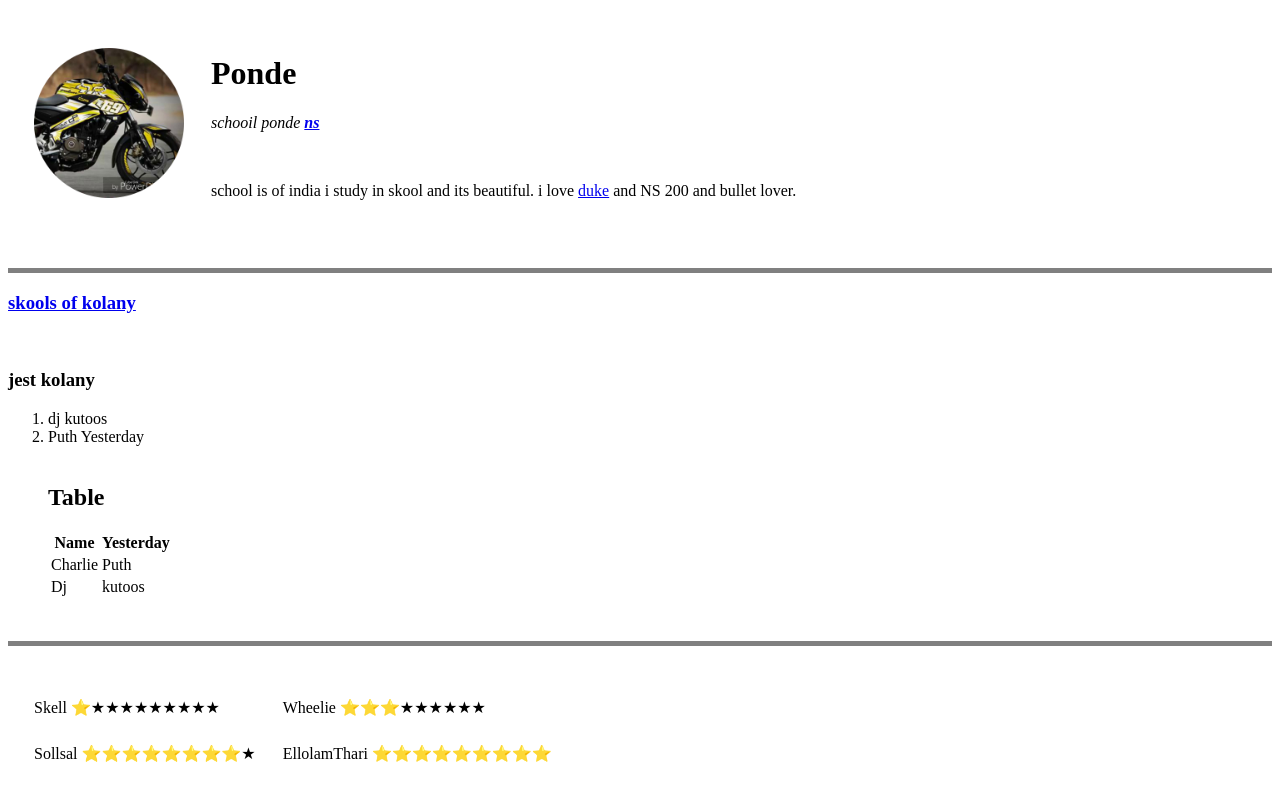
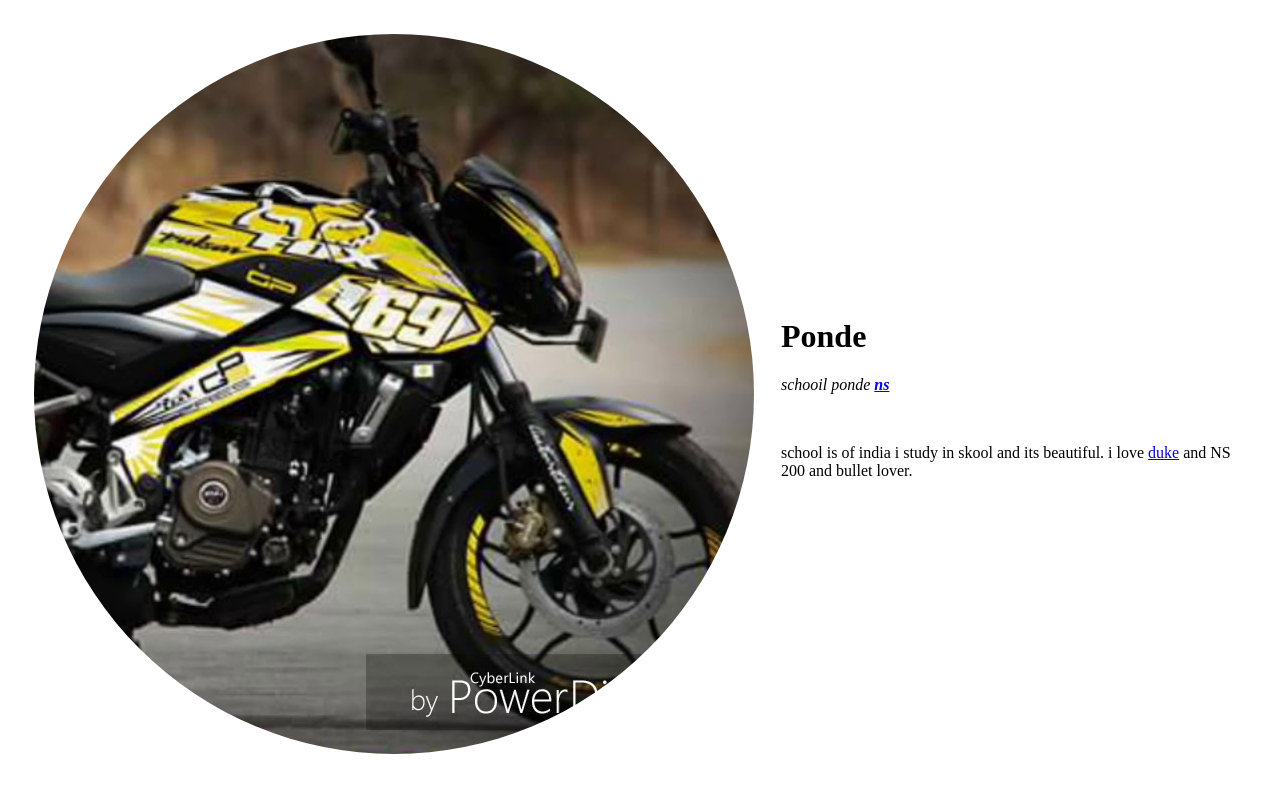
Before and after one commit to LagNoob/kolany, a plain HTML site: page index.html in a window 1280 px wide. Shown: the top 800 px of the page. Drawn offline with Linux system fonts and the light colour scheme.

Commit message:
Update index.html

```diff
--- a/index.html
+++ b/index.html
@@ -9,7 +9,7 @@
 <body>
   <table cellspacing="25">
     <tr>
-      <td><img src="images/NS.png" alt="image of india" height="150" ></td>
+      <td><img src="images/NS.png" alt="image of india" ></td>
       <td><h1>Ponde</h1><p><em>schooil ponde <strong><a href="https://www.bikewale.com/bajaj-bikes/pulsar-ns/">ns</a></strong></em></p>
       <br>
       <p>school is of india i study in skool and its beautiful.
```
